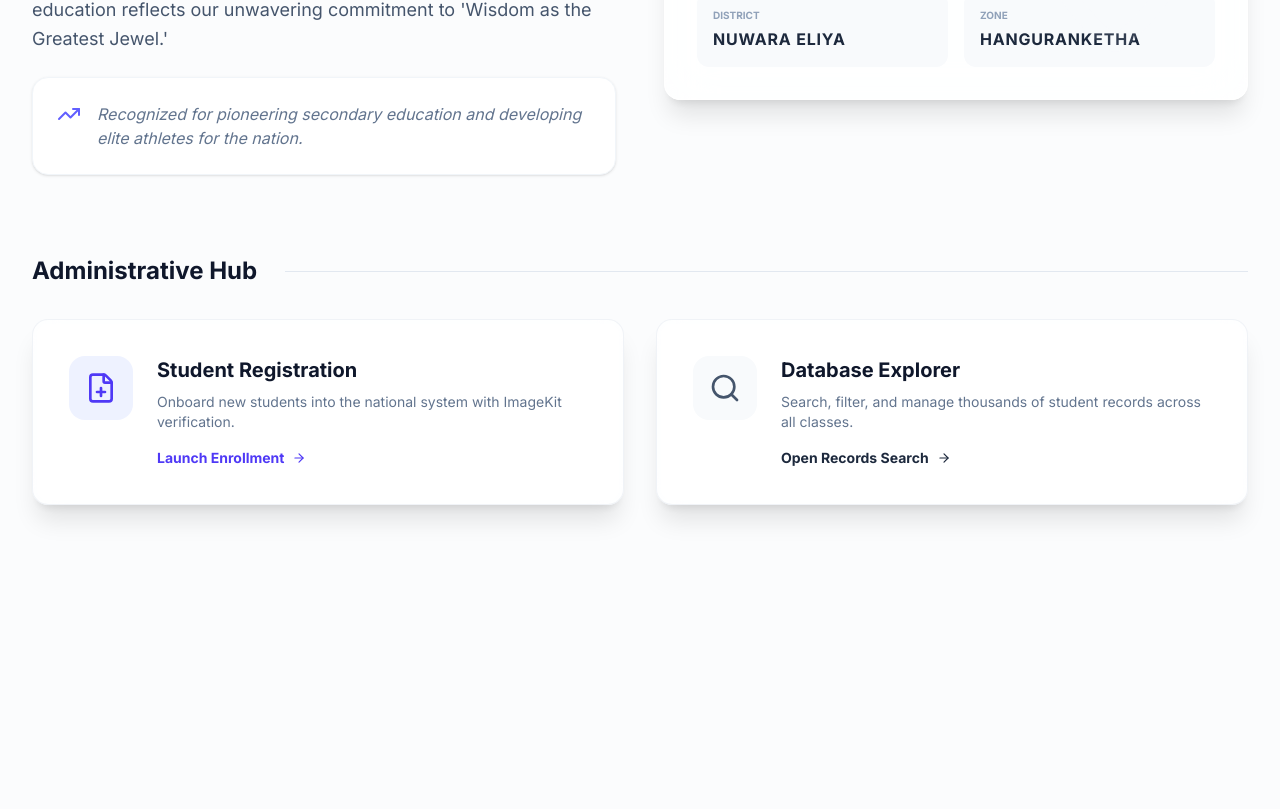
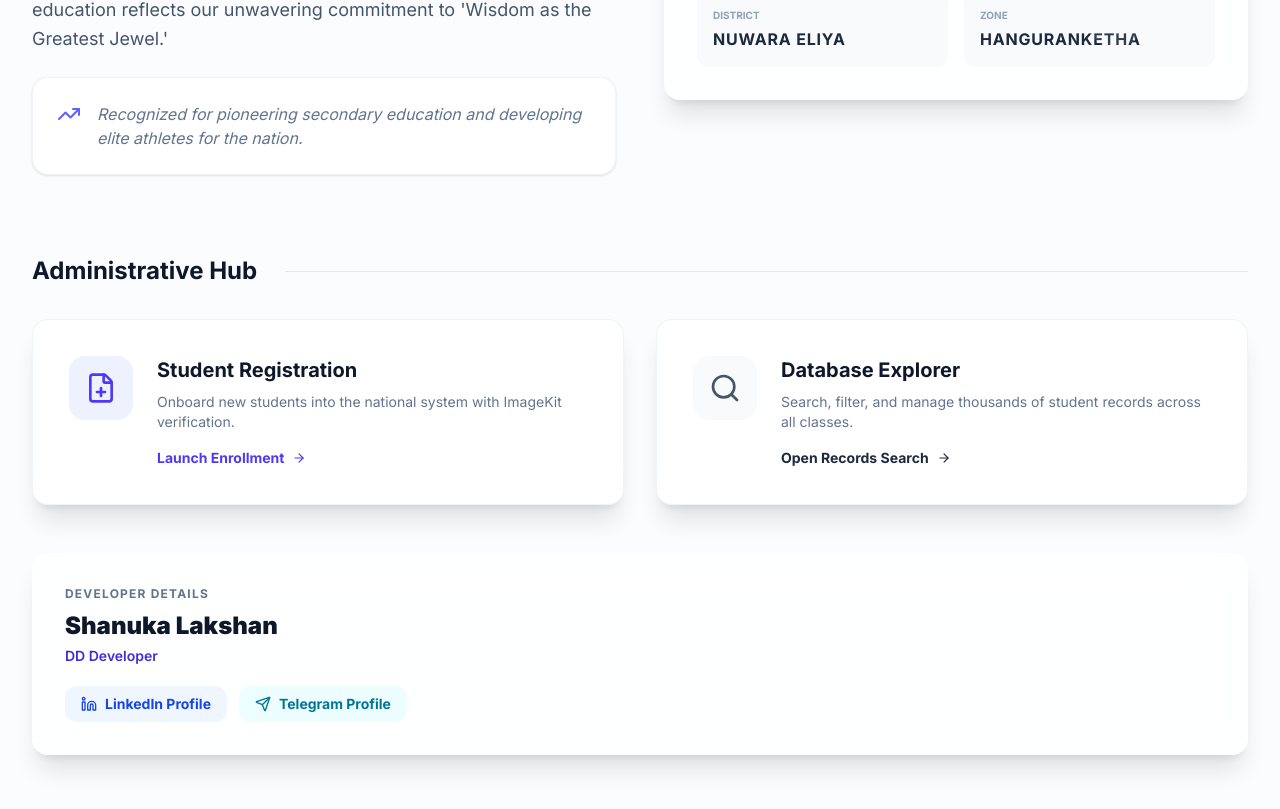
Before and after one commit to shanuka19697/pcc-dibo-v1, a Next.js app: page / in a window 1280 px wide. Shown: the part 1281-2090 px from the top of the page. Before the commit the page ends 1898 px from the top, so only its background shows below. Built offline with nearby package versions, Linux system fonts and the light colour scheme; no server answers.

Commit message:
feat: add developer details section with LinkedIn and Telegram profiles to admin and home pages

```diff
--- a/app/admin/dashboard/page.tsx
+++ b/app/admin/dashboard/page.tsx
@@ -5,7 +5,7 @@ import { useRouter } from "next/navigation";
 import Link from "next/link";
 import {
   Shield, Search, Eye, Pencil, Trash2, Loader2, LogOut,
-  Users, UserCheck, UserX, Monitor, RefreshCw, X
+  Users, UserCheck, UserX, Monitor, RefreshCw, Linkedin, Send
 } from "lucide-react";
 
 export default function AdminDashboard() {
@@ -68,7 +68,7 @@ export default function AdminDashboard() {
       <div className="fixed inset-y-0 left-0 w-64 bg-slate-900 border-r border-white/5 flex flex-col z-30">
         <div className="p-6 border-b border-white/5">
           <div className="flex items-center gap-3">
-            <div className="w-10 h-10 bg-gradient-to-br from-violet-600 to-indigo-600 rounded-xl flex items-center justify-center shadow-lg shadow-violet-500/20">
+            <div className="w-10 h-10 bg-linear-to-br from-violet-600 to-indigo-600 rounded-xl flex items-center justify-center shadow-lg shadow-violet-500/20">
               <Shield size={20} className="text-white" />
             </div>
             <div>
@@ -108,6 +108,32 @@ export default function AdminDashboard() {
         </header>
 
         <main className="flex-1 p-8 space-y-6">
+          {/* Developer details */}
+          <div className="bg-slate-900/60 border border-white/5 rounded-2xl p-5">
+            <p className="text-xs uppercase tracking-wider text-slate-500 font-bold">Developer Details</p>
+            <h2 className="text-lg font-bold text-white mt-2">Shanuka Lakshan</h2>
+            <p className="text-sm text-violet-300 mt-1">DD Developer</p>
+
+            <div className="mt-4 flex flex-wrap gap-3">
+              <a
+                href="https://www.linkedin.com/in/shanuka-lakshan"
+                target="_blank"
+                rel="noopener noreferrer"
+                className="inline-flex items-center gap-2 px-3 py-2 rounded-xl bg-blue-500/10 text-blue-300 hover:bg-blue-500/20 transition-all text-sm font-medium"
+              >
+                <Linkedin size={15} /> LinkedIn Profile
+              </a>
+              <a
+                href="https://t.me/shanuka_lakshan"
+                target="_blank"
+                rel="noopener noreferrer"
+                className="inline-flex items-center gap-2 px-3 py-2 rounded-xl bg-cyan-500/10 text-cyan-300 hover:bg-cyan-500/20 transition-all text-sm font-medium"
+              >
+                <Send size={15} /> Telegram Profile
+              </a>
+            </div>
+          </div>
+
           {/* Stats */}
           <div className="grid grid-cols-3 gap-4">
             {[
@@ -167,7 +193,7 @@ export default function AdminDashboard() {
                       <tr key={s._id} className="hover:bg-white/3 transition-colors group">
                         <td className="px-6 py-4">
                           <div className="flex items-center gap-3">
-                            <div className={`w-9 h-9 rounded-xl flex items-center justify-center font-bold text-xs flex-shrink-0 ${s.Gender === 'Girl' ? 'bg-pink-500/20 text-pink-300' : 'bg-blue-500/20 text-blue-300'}`}>
+                            <div className={`w-9 h-9 rounded-xl flex items-center justify-center font-bold text-xs shrink-0 ${s.Gender === 'Girl' ? 'bg-pink-500/20 text-pink-300' : 'bg-blue-500/20 text-blue-300'}`}>
                               {s.StudentName?.charAt(0)?.toUpperCase()}
                             </div>
                             <div>
@@ -191,7 +217,7 @@ export default function AdminDashboard() {
                           {s.submittedDevice?.ip ? (
                             <div className="flex flex-col gap-0.5">
                               <div className="flex items-center gap-1.5 text-xs">
-                                <Monitor size={12} className="text-violet-400 flex-shrink-0" />
+                                <Monitor size={12} className="text-violet-400 shrink-0" />
                                 <span className="text-violet-400 font-mono">{s.submittedDevice.ip}</span>
                               </div>
                               {s.submittedDevice.deviceModel && s.submittedDevice.deviceModel !== 'Unknown' && (
--- a/app/page.tsx
+++ b/app/page.tsx
@@ -2,7 +2,7 @@
 
 import Link from "next/link";
 import Image from "next/image";
-import { Users, FilePlus, Search, TrendingUp, GraduationCap, MapPin, Calendar, Award, ArrowRight } from "lucide-react";
+import { Users, FilePlus, Search, TrendingUp, GraduationCap, MapPin, Calendar, Award, ArrowRight, Linkedin, Send } from "lucide-react";
 import { useLanguage } from "../context/LanguageContext";
 
 export default function Home() {
@@ -146,6 +146,32 @@ export default function Home() {
         </div>
       </div>
 
+      {/* Developer Details */}
+      <div className="glass-panel p-8 mb-8">
+        <p className="text-xs uppercase tracking-widest text-slate-500 font-bold">Developer Details</p>
+        <h3 className="text-2xl font-black text-slate-900 mt-2">Shanuka Lakshan</h3>
+        <p className="text-sm text-brand-700 font-semibold mt-1">DD Developer</p>
+
+        <div className="mt-5 flex flex-wrap gap-3">
+          <a
+            href="https://www.linkedin.com/in/shanukadev/"
+            target="_blank"
+            rel="noopener noreferrer"
+            className="inline-flex items-center gap-2 px-4 py-2 rounded-xl bg-blue-50 text-blue-700 hover:bg-blue-100 transition-colors text-sm font-bold"
+          >
+            <Linkedin size={16} /> LinkedIn Profile
+          </a>
+          <a
+            href="https://t.me/shanuka2212"
+            target="_blank"
+            rel="noopener noreferrer"
+            className="inline-flex items-center gap-2 px-4 py-2 rounded-xl bg-cyan-50 text-cyan-700 hover:bg-cyan-100 transition-colors text-sm font-bold"
+          >
+            <Send size={16} /> Telegram Profile
+          </a>
+        </div>
+      </div>
+
     </div>
   );
 }
```
